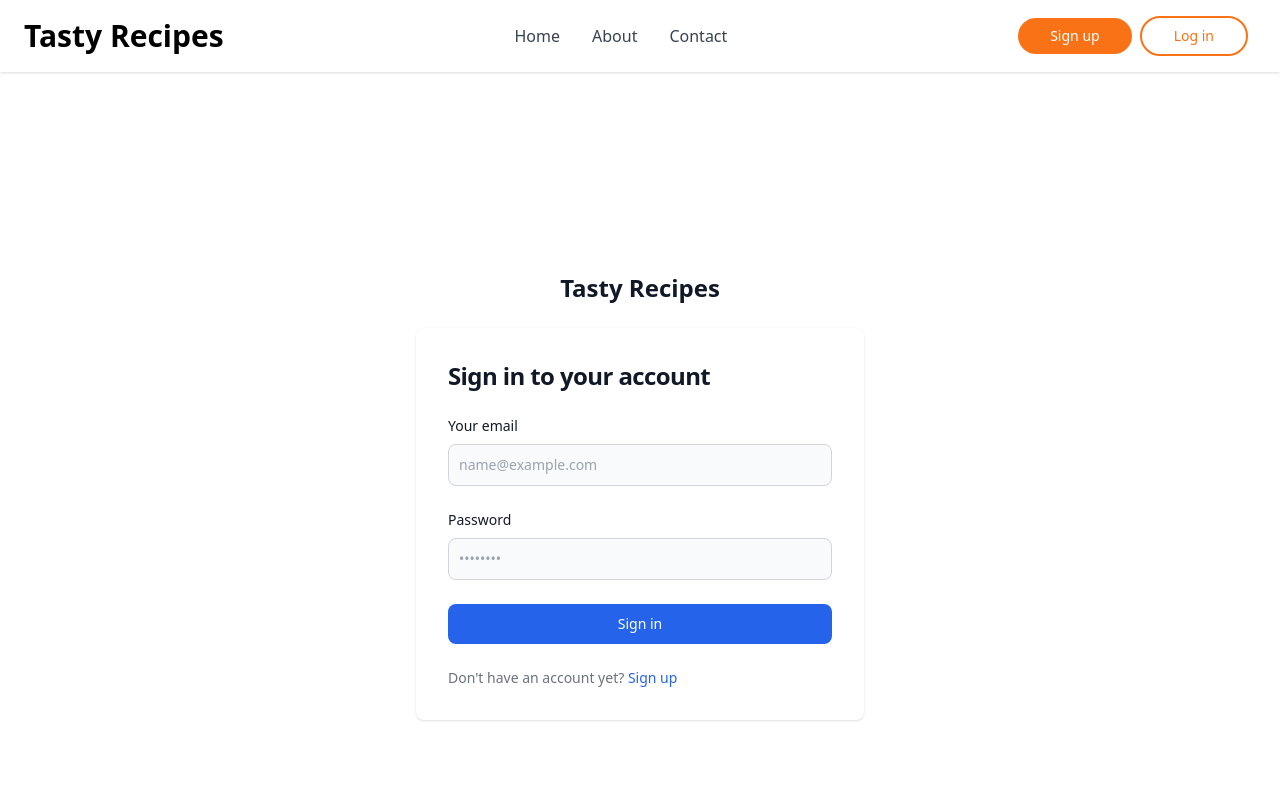
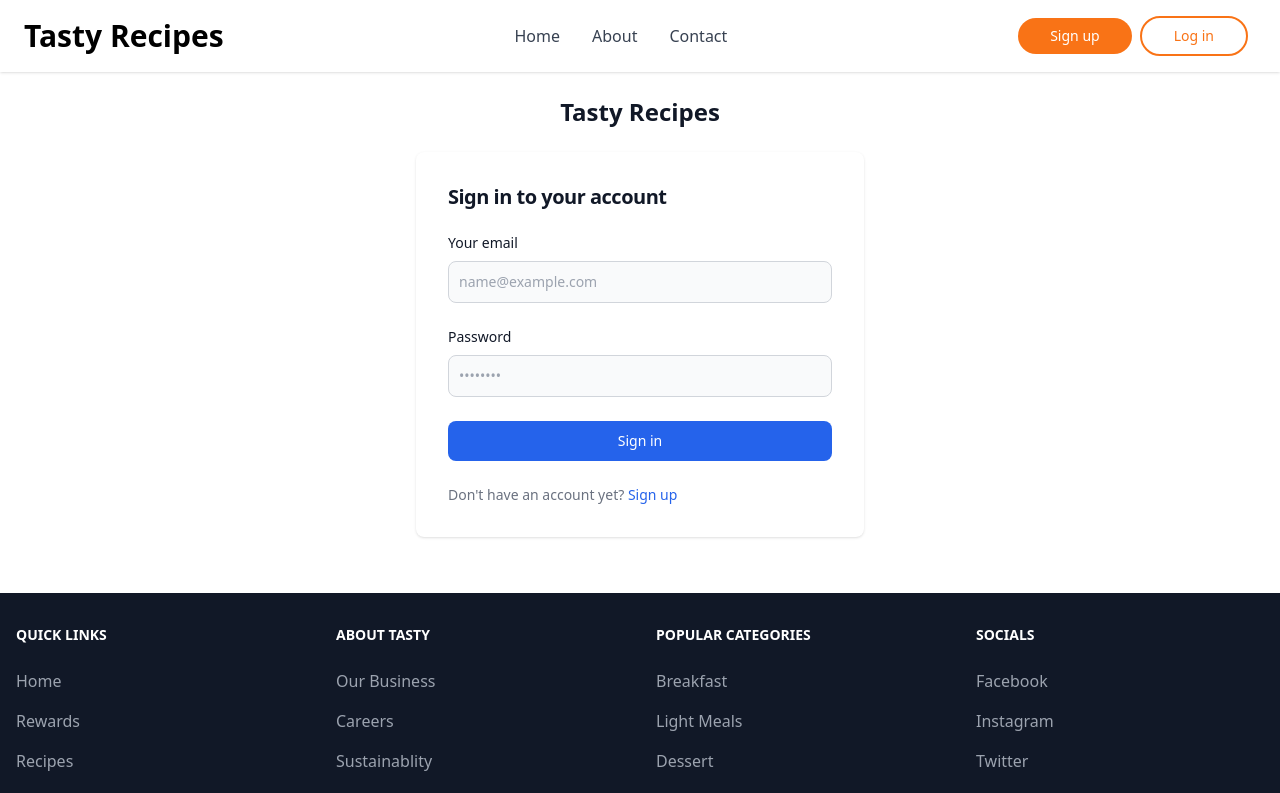
Before and after one commit to Jon-Felipe/Tasty-React, a React (Vite) app: page /login in a window 1280 px wide. Shown: the top 793 px of the page. Built offline with nearby package versions, Linux system fonts and the light colour scheme.

Commit message:
styling updates

```diff
--- a/src/pages/Login.tsx
+++ b/src/pages/Login.tsx
@@ -48,7 +48,7 @@ const Login = () => {
 
   return (
     <section>
-      <div className='flex flex-col items-center justify-center px-6 py-8 mx-auto md:h-screen lg:py-0'>
+      <div className='flex flex-col items-center justify-center px-6 py-4 mx-auto lg:py-0'>
         <Link
           to='/'
           className='flex items-center mb-6 text-2xl font-semibold text-gray-900'
@@ -57,7 +57,7 @@ const Login = () => {
         </Link>
         <div className='w-full bg-white rounded-lg shadow md:mt-0 sm:max-w-md xl:p-0 '>
           <div className='p-6 space-y-4 md:space-y-6 sm:p-8'>
-            <h1 className='text-xl font-bold leading-tight tracking-tight text-gray-900 md:text-2xl'>
+            <h1 className='text-xl font-bold leading-tight tracking-tight text-gray-900'>
               Sign in to your account
             </h1>
             <form className='space-y-4 md:space-y-6' onSubmit={handleSubmit}>
--- a/src/pages/Register.tsx
+++ b/src/pages/Register.tsx
@@ -57,7 +57,7 @@ const Register = () => {
         </Link>
         <div className='w-full bg-white rounded-lg shadow md:mt-0 sm:max-w-md xl:p-0 '>
           <div className='p-6 space-y-4 md:space-y-6 sm:p-8'>
-            <h1 className='text-xl font-bold leading-tight tracking-tight text-gray-900 md:text-2xl'>
+            <h1 className='text-xl font-bold leading-tight tracking-tight text-gray-900'>
               Create an account
             </h1>
             <form className='space-y-4 md:space-y-6' onSubmit={handleSubmit}>
```
